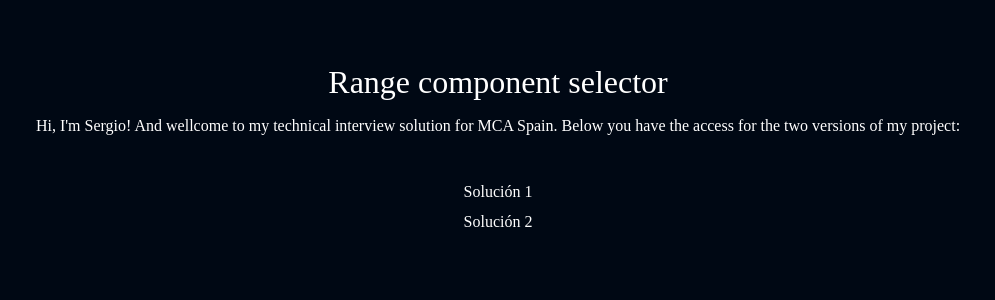
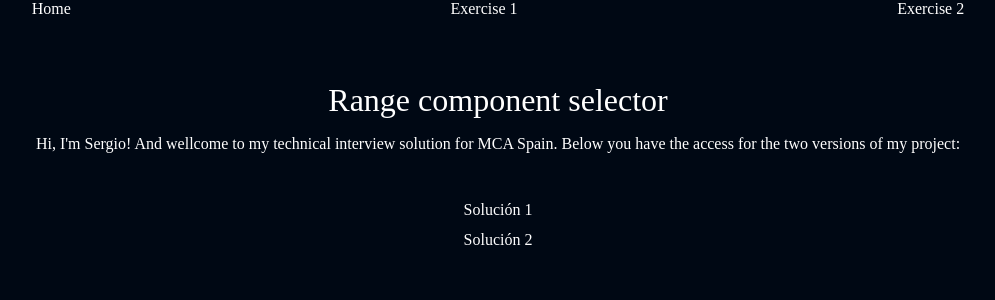
Before and after one commit to sergio-cravas/mca-range-solution, a Next.js app: page / in a window 1280 px wide. Shown: the top 300 px of the page, without its empty margins (142-1137 px from the left). Built offline with nearby package versions, Linux system fonts and the light colour scheme.

Commit message:
feat: Added header

```diff
--- a/app/layout.tsx
+++ b/app/layout.tsx
@@ -1,9 +1,14 @@
+import { Header } from '@/shared/components/Header/header.component';
+
 import '@/shared/styles/globals.scss';
 
 export default function RootLayout({ children }: { children: React.ReactNode }) {
   return (
     <html lang="en">
-      <body>{children}</body>
+      <body>
+        <Header />
+        {children}
+      </body>
     </html>
   );
 }
--- /dev/null
+++ b/shared/components/Header/header.component.tsx
@@ -0,0 +1,15 @@
+import Link from 'next/link';
+
+import styles from './header.module.scss';
+
+const Header = () => {
+  return (
+    <header className={styles.header}>
+      <Link href="/">Home</Link>
+      <Link href="/exercise1">Exercise 1</Link>
+      <Link href="/exercise2">Exercise 2</Link>
+    </header>
+  );
+};
+
+export { Header };
--- /dev/null
+++ b/shared/components/Header/header.module.scss
@@ -0,0 +1,7 @@
+.header {
+  display: flex;
+
+  justify-content: space-around;
+
+  gap: 2rem;
+}
```
